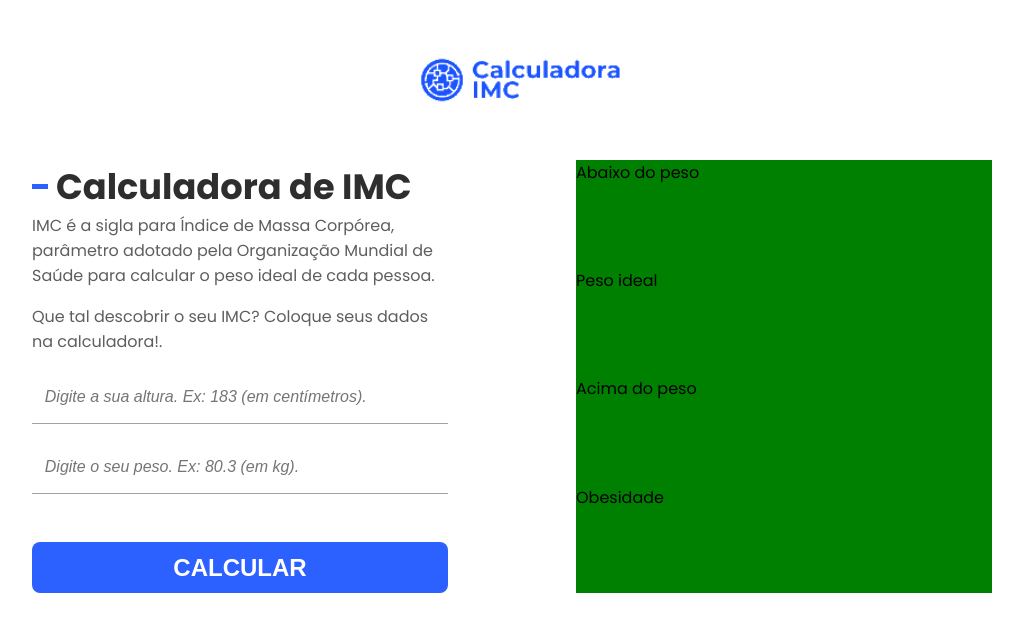
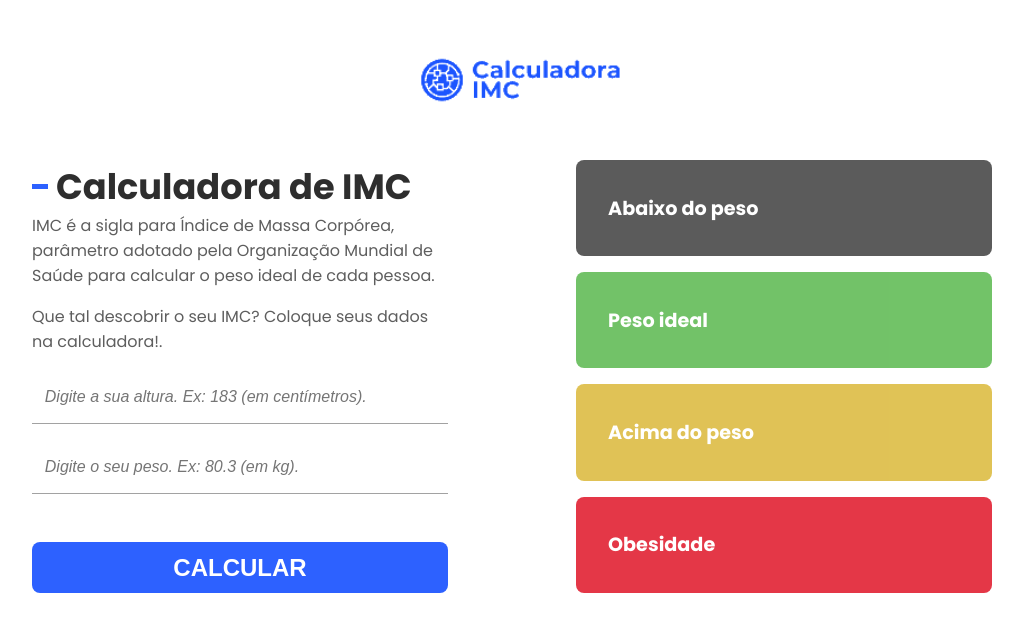
Before and after one commit to damian-nestea/calculadora-imc, a React (Vite) app in the folder calc-imc-react/: page / in a window 1280 px wide. Shown: the top 632 px of the page, without its empty margins (128-1151 px from the left). Built offline with nearby package versions, Linux system fonts and the light colour scheme.

Commit message:
feature renderização de componente para cada nivel de imc, alinhamento e estilização básica

```diff
--- a/calc-imc-react/src/App.module.css
+++ b/calc-imc-react/src/App.module.css
@@ -92,8 +92,8 @@ main {
 }
 
 .rightSideContainer {
-  background-color: green;
   flex: 1;
   display:flex;
   flex-direction:column;
+  gap:1rem;
 }
--- a/calc-imc-react/src/components/ImcLevel/ImcLevel.module.css
+++ b/calc-imc-react/src/components/ImcLevel/ImcLevel.module.css
@@ -1,3 +1,14 @@
 .flexItem {
-  flex:1;
+  flex: 1;
+  display: flex;
+  align-items: center;
+  gap: 2rem;
+  padding: 2rem;
+  opacity: 0.8;
+  color:#fff;
+  border-radius:0.5rem;
 }
+
+.titulo {
+  font-size:1.2rem;
+}
--- a/calc-imc-react/src/components/ImcLevel/index.jsx
+++ b/calc-imc-react/src/components/ImcLevel/index.jsx
@@ -1,10 +1,13 @@
-import React from 'react'
-import styles from './ImcLevel.module.css'
+import React from "react";
+import styles from "./ImcLevel.module.css";
 
-const ImcLevel = ({level}) => {
+const ImcLevel = ({ level }) => {
   return (
-    <div className={styles.flexItem}>{level.level}</div>
-  )
-}
+    <div className={styles.flexItem} style={{ backgroundColor: level.color}}>
+      <h2 className={styles.titulo}>{level.level}</h2>
 
-export default ImcLevel
+    </div>
+  );
+};
+
+export default ImcLevel;
--- a/calc-imc-react/src/helpers/imc.jsx
+++ b/calc-imc-react/src/helpers/imc.jsx
@@ -1,8 +1,8 @@
 export const imcLevels = [
-  { level: "Abaixo do peso", color: "#FFFF00", icon: "sad", imc: [0, 18.4] },
-  { level: "Peso ideal", color: "#00FF00", icon: "happy", imc: [18.5, 24.9] },
-  { level: "Acima do peso", color: "#FFA500", icon: "sad", imc: [25, 29.9] },
-  { level: "Obesidade", color: "#FF0000", icon: "sad", imc: [30, 99] },
+  { level: "Abaixo do peso", color: "#333333", icon: "sad", imc: [0, 18.4] },
+  { level: "Peso ideal", color: "#4fb443", icon: "happy", imc: [18.5, 24.9] },
+  { level: "Acima do peso", color: "#d9b42c", icon: "sad", imc: [25, 29.9] },
+  { level: "Obesidade", color: "#de061a", icon: "sad", imc: [30, 99] },
 ];
 
 export const calculateImc = (height, weight) => {
```
